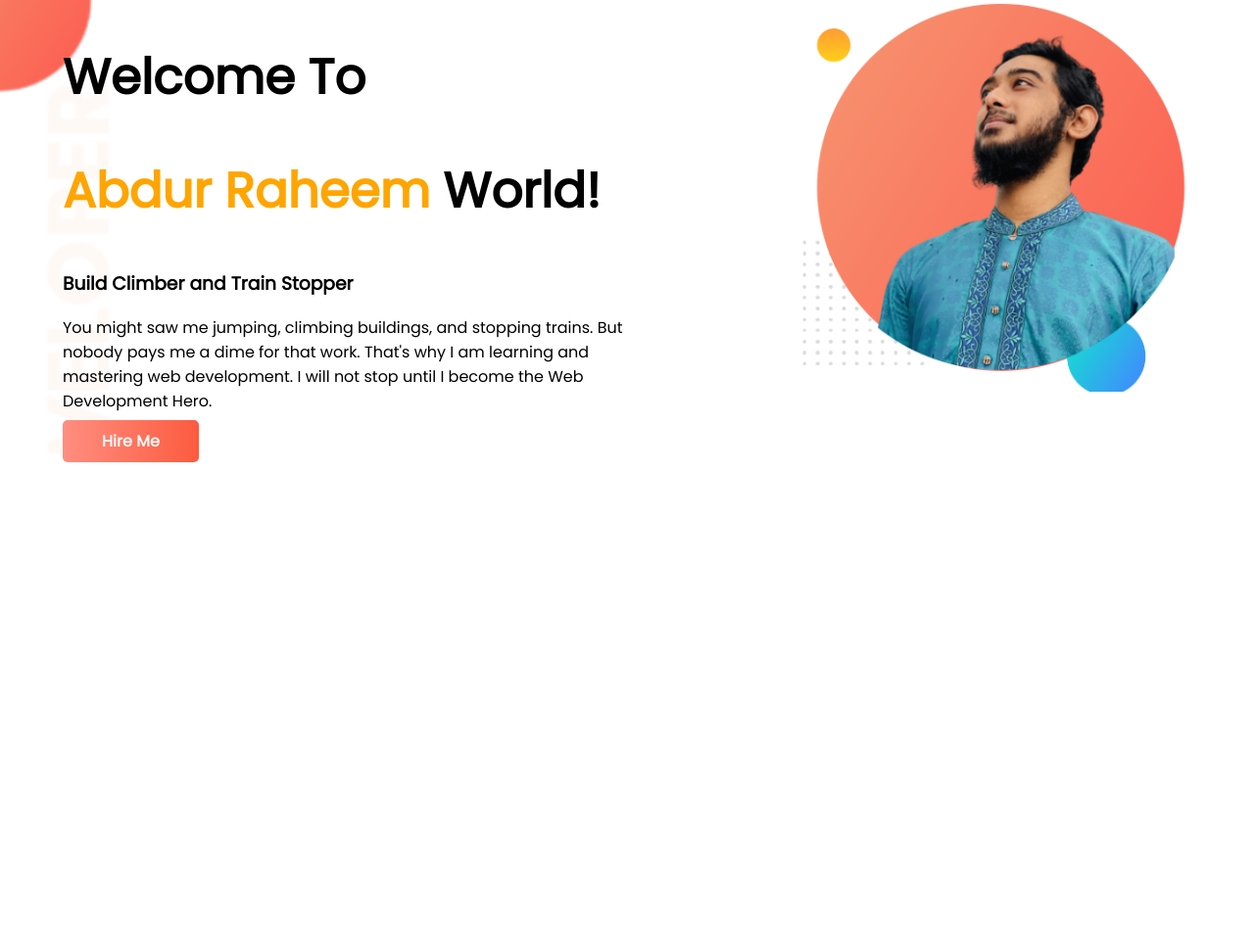
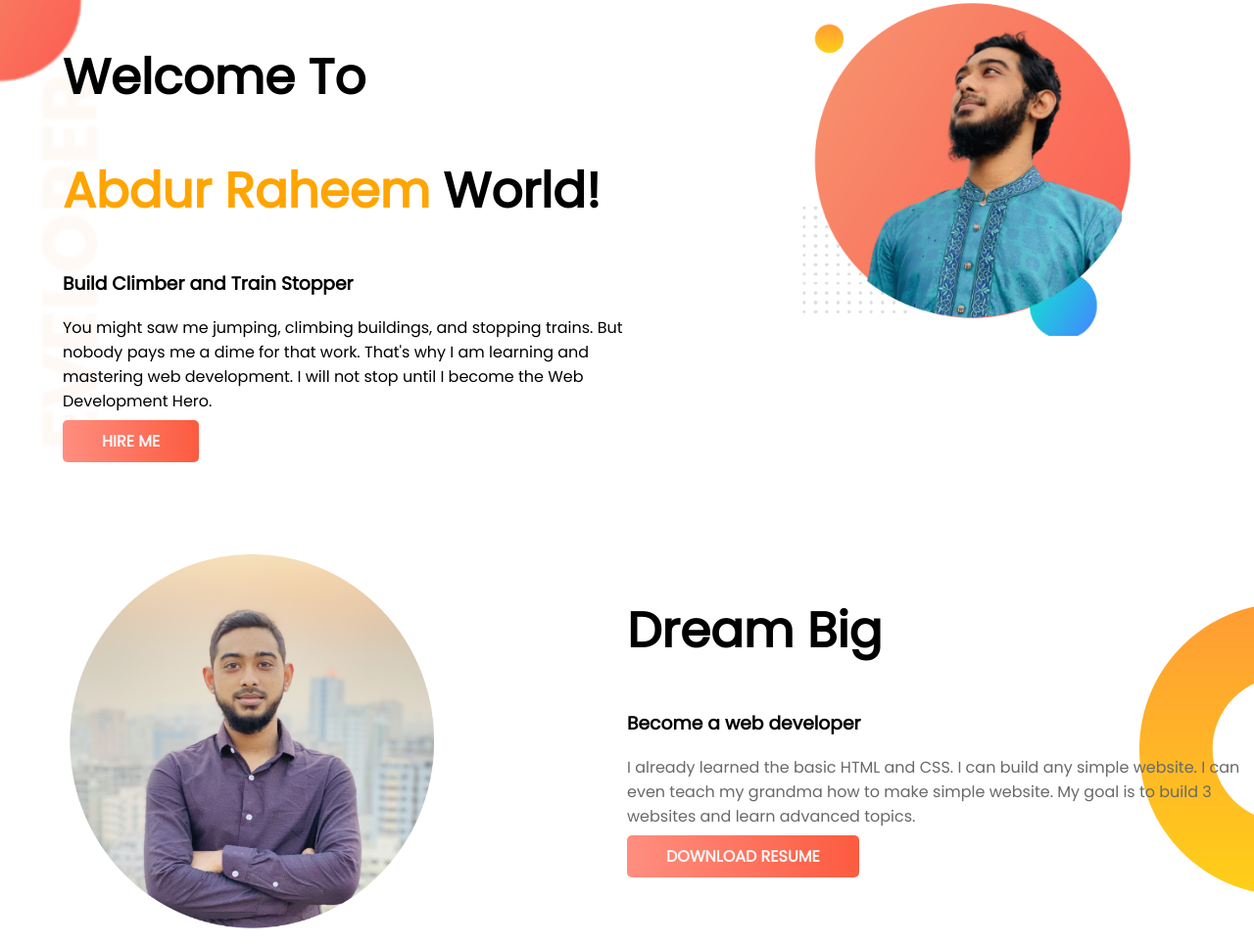
Before and after one commit to Md-Abdur-Raheem/my-first-portfolio, a plain HTML site: page index.html in a window 1280 px wide. Shown: the whole page at 98% size. Before the commit the page ends 800 px from the top, so only its background shows below. Drawn offline with Linux system fonts and the light colour scheme.

Commit message:
third version

```diff
--- a/index.html
+++ b/index.html
@@ -16,13 +16,24 @@
         <h1>Welcome To</h1>
         <h1><span>Abdur Raheem</span> World!</h1>
         <h3>Build Climber and Train Stopper</h3>
-        <p>You might saw me jumping, climbing buildings, and stopping trains. But nobody pays me a dime for that work. That's why I am learning and mastering web development. I will not stop until I become the Web Development Hero.</p>
-        <a class ="hire-me-button" href="https://www.facebook.com/Raheem.dhk/" target="_blank">Hire Me</a>
+        <p class="paragrph">You might saw me jumping, climbing buildings, and stopping trains. But nobody pays me a dime for that work. That's why I am learning and mastering web development. I will not stop until I become the Web Development Hero.</p>
+        <a class ="hire-me-button" href="https://www.facebook.com/Raheem.dhk/" target="_blank">HIRE ME</a>
     </div>
 
     <div class="top">
         <img src="images/my-bg.png" alt="Top right images" >
     </div>
    </section>
+   <section class="dream-big">
+       <div class="middle">
+           <img src="images/ar-five.png" alt="Middle Left images">
+       </div>
+       <div class="middle">
+           <h1>Dream Big</h1>
+           <h3>Become a web developer</h3>
+           <p class="paragraph">I already learned the basic HTML and CSS. I can build any simple website. I can even teach my grandma how to make simple website. My goal is to build 3 websites and learn advanced topics.</p>
+           <a class="hire-me-button" href="#" target="_blank">DOWNLOAD RESUME</a>
+       </div>
+   </section>
 </body>
 </html>
--- a/style.css
+++ b/style.css
@@ -17,6 +17,7 @@ h1 span {
     background-attachment: fixed;
     background-size: cover;
     display: flex;
+    margin-bottom: 8%;
 }
 
 .top {
@@ -25,15 +26,38 @@ h1 span {
 }
 
 .top img {
-    width: 70%;
+    width: 60%;
     padding-left: 20%;
 }
 
 .hire-me-button {
     text-decoration: none;
-    background-image: linear-gradient(to left,rgb(252, 91, 63), rgb(255, 142, 128));
+    background-image: linear-gradient(to left, rgb(252, 91, 63), rgb(255, 142, 128));
     padding: 10px 40px;
     border-radius: 5px;
     color: whitesmoke;
     font-weight: 800;
 }
+
+.dream-big {
+    display: flex;
+    background-image: url('background/dream-bg.png');
+    background-repeat: no-repeat;
+    background-position: right;
+
+    /* background-attachment: fixed; */
+
+}
+
+.middle {
+    width: 50%;
+}
+
+.middle img {
+    width: 60%;
+    padding-left: 10%;
+}
+
+.paragraph {
+    color: #696969;
+}
```
Also changed, not shown: images/ar-five-removebg-preview.png (added), images/ar-five.png (added).
